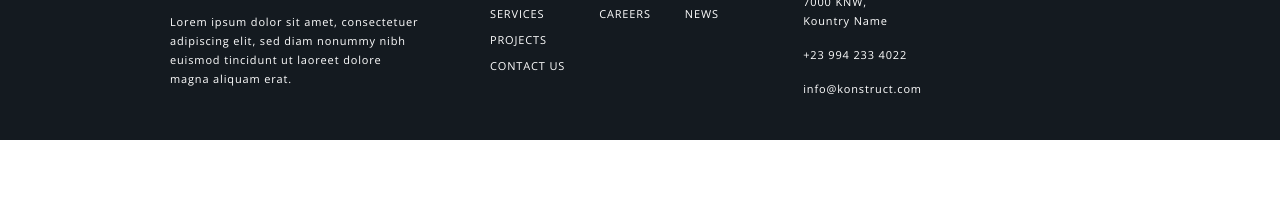
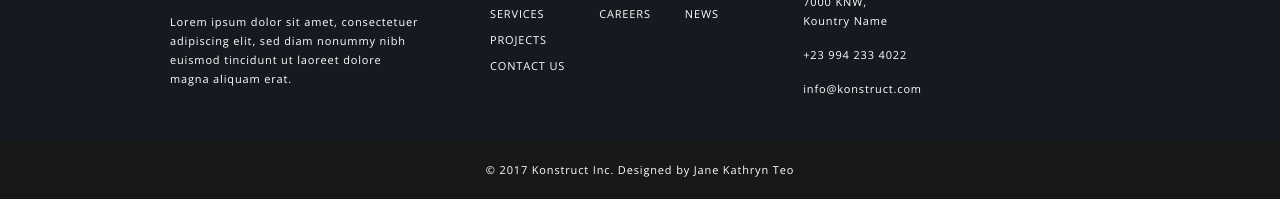
Before and after one commit to accura7e/Konstruct-gulp, a website: page src/html/index.html in a window 1280 px wide. Shown: the part 2686-2885 px from the top of the page. Before the commit the page ends 2826 px from the top, so only its background shows below. Drawn offline with nearby package versions, Linux system fonts and the light colour scheme; files that its build step writes are made by us from their sources; files whose address does not match are found by name.

Commit message:
create: created copyright

```diff
--- a/src/html/blocks/footer.html
+++ b/src/html/blocks/footer.html
@@ -80,5 +80,12 @@
 		<a href=""><img src="./../../img/icons/google.png" alt=""></a>
 	  </div>
     </div>
+
+
   </div>
 </footer>
+
+
+<div class="footer__copyright">
+	<p>© 2017 Konstruct Inc. Designed by Jane Kathryn Teo</p>
+</div>
--- a/src/scss/blocks/_footer.scss
+++ b/src/scss/blocks/_footer.scss
@@ -96,3 +96,16 @@
 	gap: 25px;
 
 }
+
+.footer__copyright {
+
+	text-align: center;
+	padding: 22px 0;
+	background: #171819;
+	color: #fff;
+	font-size: 11px;
+	font-style: normal;
+	font-weight: 400;
+	line-height: normal;
+	letter-spacing: 0.846px;
+}
```
Also changed, not shown: build/css/main.css, build/index.html.
